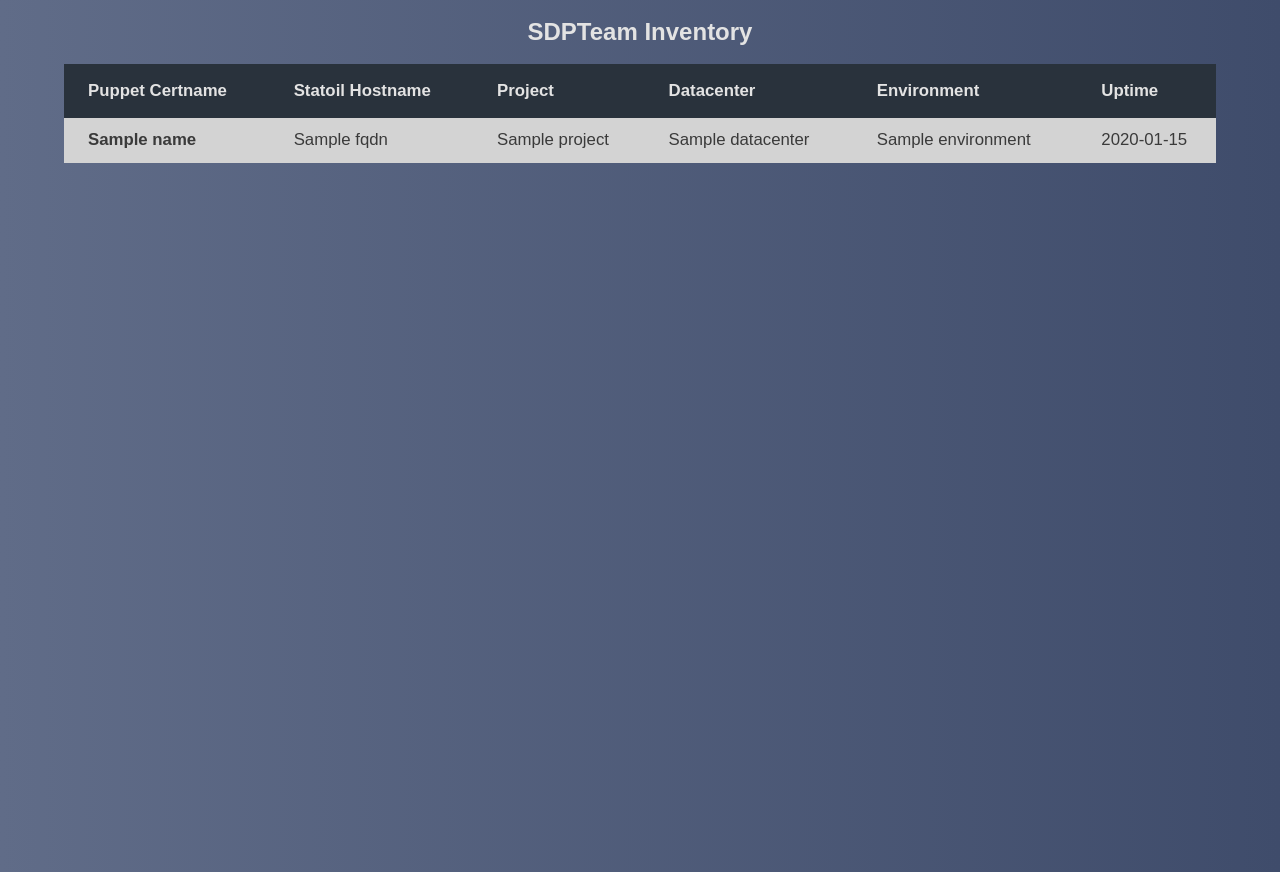
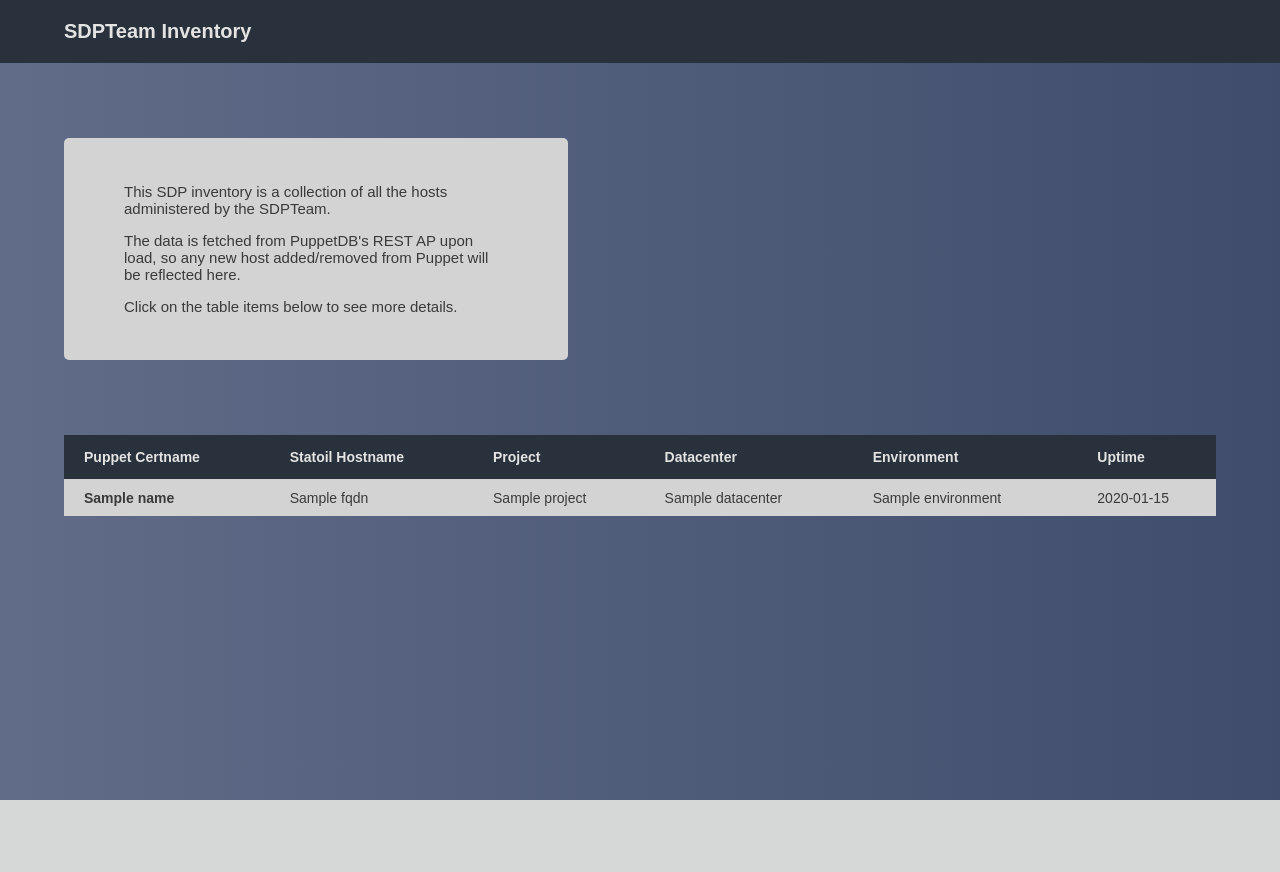
Before and after one commit to equinor/sdp-inventory, a Flask app: template src/templates/index.html in a window 1280 px wide. After the commit the page ends 800 px from the top, so only its background shows below. Run offline with Flask 2, Linux system fonts and the light colour scheme; the template is opened without the code that fills it: most values are stand-ins (such as "Sample title", 1, 10 or a date in 2020); parts of the project's set-up code (start-up, migrations or seed data) failed here and were passed over; some libraries are stand-ins or nearby versions.

Commit message:
fix: some minor changes to help user navigate

```diff
--- a/src/static/style.css
+++ b/src/static/style.css
@@ -42,19 +42,30 @@
     width: 100%;
     height: 100%;
     float: left;
-    font-size: 1.5em;
-    padding: 0 0 3em 0;
+    font-size: 1.25em;
 }
 header {
     display: block;
-    padding: 0.75em 0;
-    text-align: center;
+    padding: 1em 0 1em 0;
     font-weight: bolder;
     margin: 0 auto;
+    background: #29323c;
+    text-indent: 5%;
 }
+#about {
+    width: 30%;
+    margin: 5em 0 5em 5%;
+    font-size: 0.75em;
+    background: lightgray;
+    padding: 2em 4em;
+    border-radius: 5px;
+    color: #3a3a3a;
+    text-align: left;
+}
+#about p { margin: 1em 0; }
 #hostTable {
     width: 90%;
-    margin: 0 auto;
+    margin: 2em auto 2em auto;
     overflow: hidden;
     border-collapse: collapse;
     border-spacing: 0;
@@ -65,23 +76,23 @@
     background: #29323c;
     border-top: 0; border-left: 0; border-right: 0;
     font-weight: bolder;
+    cursor: default;
 }
 #hostTable tr:first-child td {
     padding: 1em 0;
 }
 #hostTable tr:first-child td:first-child { border-width: 0 0 0 0; }
 #hostTable tr:first-child td:last-child { border-width: 0 0 0 0; }
-#hostTable tr {
-    cursor: pointer;
-}
+#hostTable tr { cursor: pointer; }
 #hostTable tr td {
     font-size: 0.7em;
     padding: 0.75em 0;
 }
 .hostTableItem:nth-child(4n+4) { background: #e3e3e3; color: #3a3a3a; }
 .hostTableItem:nth-child(4n+4) + .hostTableItemDetails { background: #e3e3e3; color: #3a3a3a; }
-.hostTableItem:nth-child(4n+2) { background: lightgrey; color: #3a3a3a; }
-.hostTableItem:nth-child(4n+2) + .hostTableItemDetails { background: lightgrey; color: #3a3a3a; }
+.hostTableItem:nth-child(4n+2) { background: #d3d3d3; color: #3a3a3a; }
+.hostTableItem:nth-child(4n+2) + .hostTableItemDetails { background: #d3d3d3; color: #3a3a3a; }
+.hostTableItem:hover { background: #c3c3c3; }
 .hostTableItemDetails {
     display: none;
 }
--- a/src/templates/layout.html
+++ b/src/templates/layout.html
@@ -15,6 +15,17 @@
     <header>
         <h1>SDPTeam Inventory</h1>
     </header>
+    <section id="about">
+        <p>
+            This SDP inventory is a collection of all the hosts administered by the SDPTeam.
+        </p>
+        <p>
+            The data is fetched from PuppetDB's REST AP upon load, so any new host added/removed from Puppet will be reflected here.
+        </p>
+        <p>
+            Click on the table items below to see more details.
+        <p>
+    </section>
 {% block body %}
 {% endblock %}
 </body>
```
